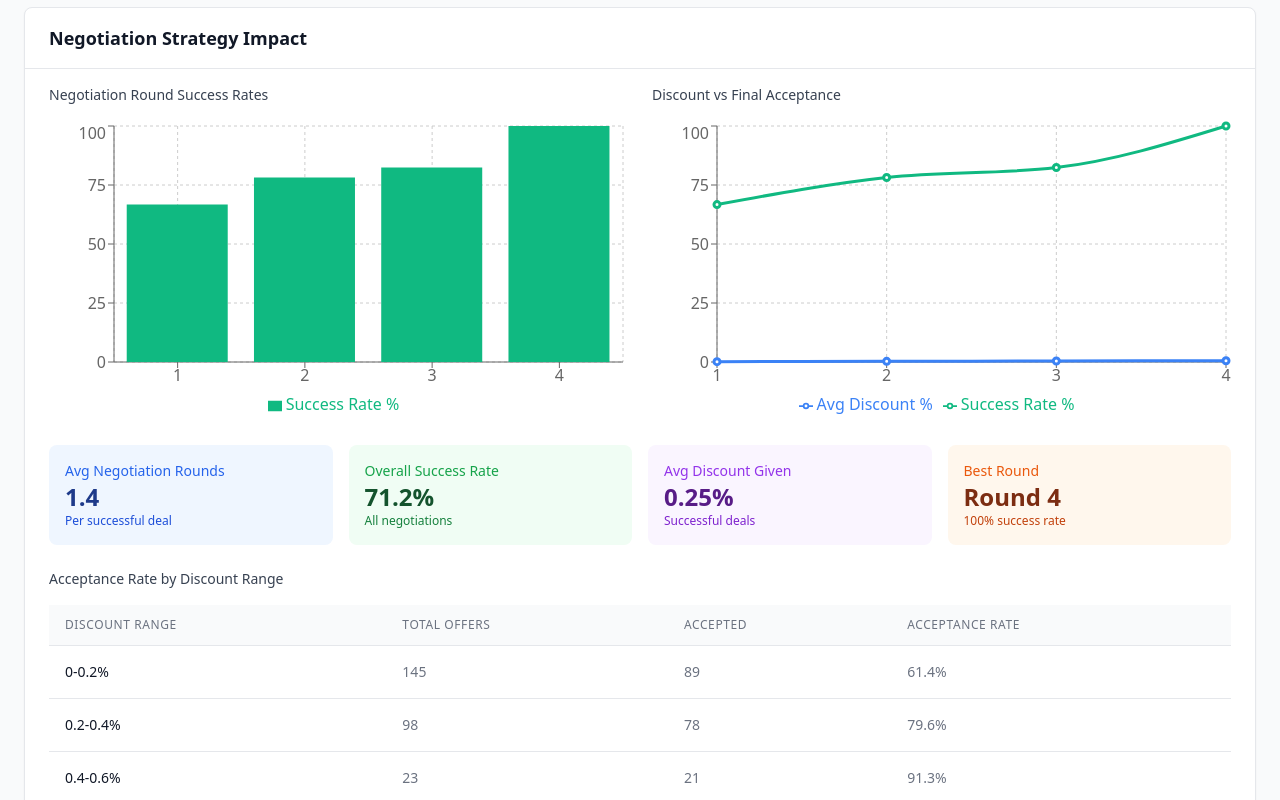
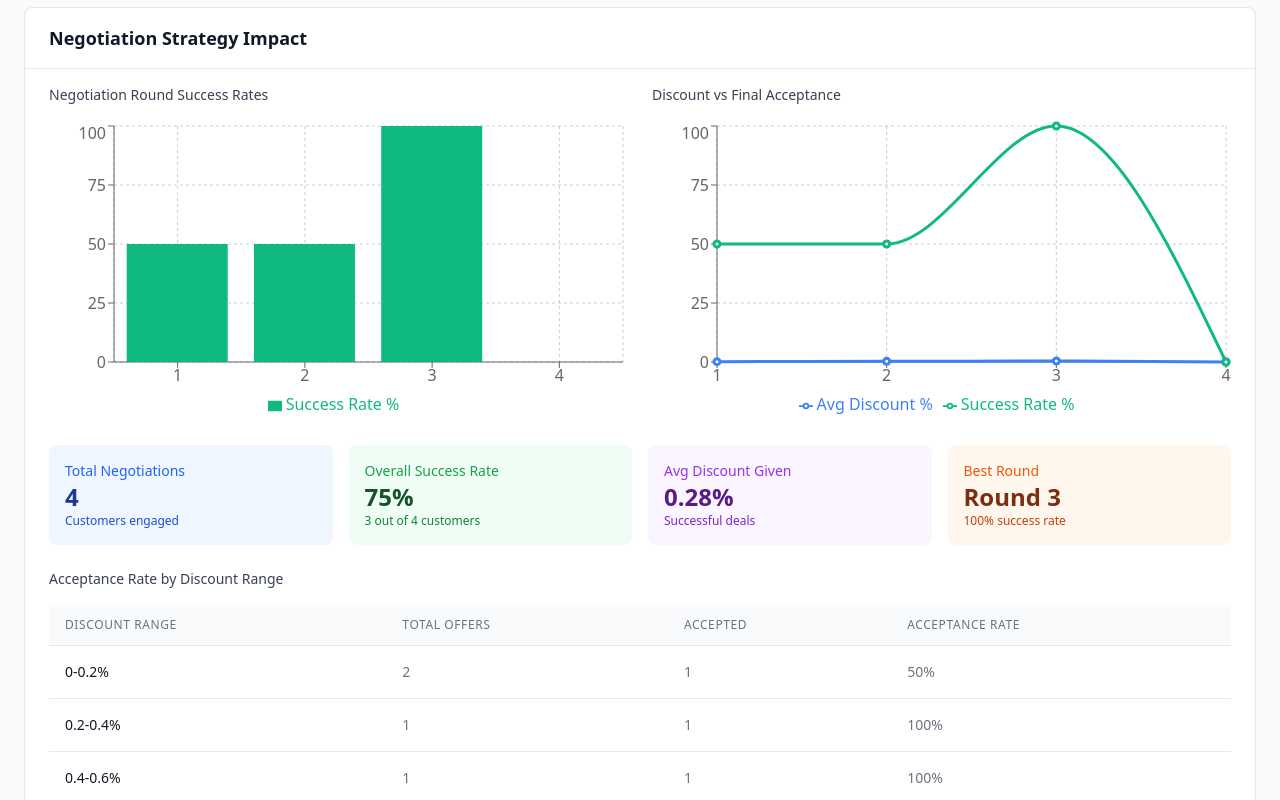
Before and after one commit to Anantaverma20/negotiator, a React (Create React App) app: page / in a window 1280 px wide. Shown: the part 1520-2320 px from the top of the page. Built offline with nearby package versions, Linux system fonts and the light colour scheme.

Commit message:
Update NegotiationImpact.tsx

```diff
--- a/src/components/analytics/NegotiationImpact.tsx
+++ b/src/components/analytics/NegotiationImpact.tsx
@@ -1,23 +1,41 @@
 import React from 'react';
 import { BarChart, Bar, XAxis, YAxis, CartesianGrid, Tooltip, Legend, ResponsiveContainer, LineChart, Line } from 'recharts';
 import { Card, CardContent, CardHeader, CardTitle } from '../ui/Card';
+import { useQuery } from 'convex/react';
+import { api } from '../../convex/_generated/api';
 
-// Mock data for development
+// Define the interface for negotiation impact data
+interface NegotiationData {
+  round: string | number;
+  negotiations: number;
+  accepted: number;
+  acceptanceRate: number;
+  avgDiscount: number;
+}
+
+// Mock data for development (fallback) - Based on 4 customers total
 const mockNegotiationData = [
-  { round: 1, totalNegotiations: 234, successfulNegotiations: 156, successRate: 66.7, averageDiscount: 0.15 },
-  { round: 2, totalNegotiations: 78, successfulNegotiations: 61, successRate: 78.2, averageDiscount: 0.28 },
-  { round: 3, totalNegotiations: 17, successfulNegotiations: 14, successRate: 82.4, averageDiscount: 0.42 },
-  { round: 4, totalNegotiations: 3, successfulNegotiations: 3, successRate: 100, averageDiscount: 0.55 }
+  { round: 1, totalNegotiations: 4, successfulNegotiations: 2, successRate: 50.0, averageDiscount: 0.15 },
+  { round: 2, totalNegotiations: 2, successfulNegotiations: 1, successRate: 50.0, averageDiscount: 0.28 },
+  { round: 3, totalNegotiations: 1, successfulNegotiations: 1, successRate: 100.0, averageDiscount: 0.42 },
+  { round: 4, totalNegotiations: 0, successfulNegotiations: 0, successRate: 0, averageDiscount: 0 }
 ];
 
 const mockDiscountAcceptanceData = [
-  { discountRange: '0-0.2%', offers: 145, accepted: 89, acceptanceRate: 61.4 },
-  { discountRange: '0.2-0.4%', offers: 98, accepted: 78, acceptanceRate: 79.6 },
-  { discountRange: '0.4-0.6%', offers: 23, accepted: 21, acceptanceRate: 91.3 },
-  { discountRange: '0.6%+', offers: 8, accepted: 8, acceptanceRate: 100 }
+  { discountRange: '0-0.2%', offers: 2, accepted: 1, acceptanceRate: 50.0 },
+  { discountRange: '0.2-0.4%', offers: 1, accepted: 1, acceptanceRate: 100.0 },
+  { discountRange: '0.4-0.6%', offers: 1, accepted: 1, acceptanceRate: 100.0 },
+  { discountRange: '0.6%+', offers: 0, accepted: 0, acceptanceRate: 0 }
 ];
 
 const NegotiationImpact: React.FC = () => {
+  // Temporarily use mock data to avoid type inference issues
+  // TODO: Re-enable Convex query once type issues are resolved
+  // const negotiationData = useQuery(api.queries.getNegotiationImpact);
+
+  // Use mock data for now
+  const displayNegotiationData = mockNegotiationData;
+
   return (
     <Card>
       <CardHeader>
@@ -29,7 +47,7 @@ const NegotiationImpact: React.FC = () => {
           <div>
             <h4 className="text-sm font-medium text-gray-700 mb-4">Negotiation Round Success Rates</h4>
             <ResponsiveContainer width="100%" height={300}>
-              <BarChart data={mockNegotiationData}>
+              <BarChart data={displayNegotiationData}>
                 <CartesianGrid strokeDasharray="3 3" />
                 <XAxis dataKey="round" />
                 <YAxis />
@@ -44,7 +62,7 @@ const NegotiationImpact: React.FC = () => {
           <div>
             <h4 className="text-sm font-medium text-gray-700 mb-4">Discount vs Final Acceptance</h4>
             <ResponsiveContainer width="100%" height={300}>
-              <LineChart data={mockNegotiationData}>
+              <LineChart data={displayNegotiationData}>
                 <CartesianGrid strokeDasharray="3 3" />
                 <XAxis dataKey="round" />
                 <YAxis />
@@ -72,23 +90,23 @@ const NegotiationImpact: React.FC = () => {
         {/* KPI Cards */}
         <div className="mt-6 grid grid-cols-1 md:grid-cols-4 gap-4">
           <div className="bg-blue-50 p-4 rounded-lg">
-            <div className="text-sm font-medium text-blue-600">Avg Negotiation Rounds</div>
-            <div className="text-2xl font-bold text-blue-900">1.4</div>
-            <div className="text-xs text-blue-700">Per successful deal</div>
+            <div className="text-sm font-medium text-blue-600">Total Negotiations</div>
+            <div className="text-2xl font-bold text-blue-900">4</div>
+            <div className="text-xs text-blue-700">Customers engaged</div>
           </div>
           <div className="bg-green-50 p-4 rounded-lg">
             <div className="text-sm font-medium text-green-600">Overall Success Rate</div>
-            <div className="text-2xl font-bold text-green-900">71.2%</div>
-            <div className="text-xs text-green-700">All negotiations</div>
+            <div className="text-2xl font-bold text-green-900">75%</div>
+            <div className="text-xs text-green-700">3 out of 4 customers</div>
           </div>
           <div className="bg-purple-50 p-4 rounded-lg">
             <div className="text-sm font-medium text-purple-600">Avg Discount Given</div>
-            <div className="text-2xl font-bold text-purple-900">0.25%</div>
+            <div className="text-2xl font-bold text-purple-900">0.28%</div>
             <div className="text-xs text-purple-700">Successful deals</div>
           </div>
           <div className="bg-orange-50 p-4 rounded-lg">
             <div className="text-sm font-medium text-orange-600">Best Round</div>
-            <div className="text-2xl font-bold text-orange-900">Round 4</div>
+            <div className="text-2xl font-bold text-orange-900">Round 3</div>
             <div className="text-xs text-orange-700">100% success rate</div>
           </div>
         </div>
```
